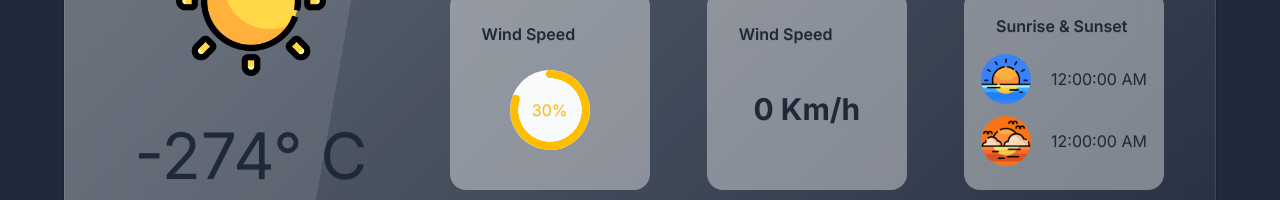
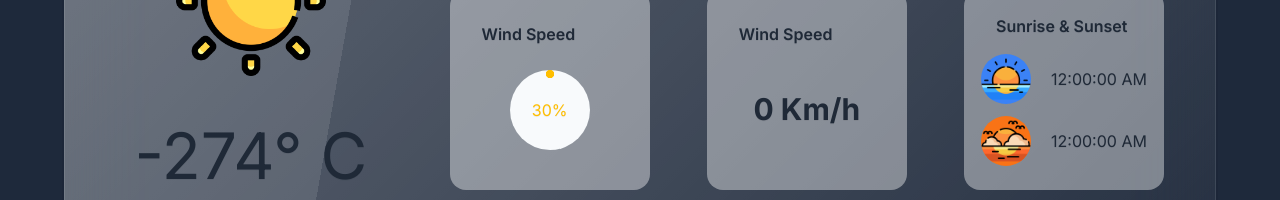
Before and after one commit to Sreejith-10/weather-app-next, a Next.js app: page / in a window 1280 px wide. Shown: the part 234-434 px from the top of the page. Built offline with nearby package versions, Linux system fonts and the light colour scheme; no server answers.

Commit message:
api added

```diff
--- a/src/components/WeatherReport/UVIndex.tsx
+++ b/src/components/WeatherReport/UVIndex.tsx
@@ -1,10 +1,8 @@
-// eslint-disable-next-line @typescript-eslint/ban-ts-comment
-// @ts-nocheck
 
 const UVIndex = () => {
-	const styles = {
-		"--value": 80,
-	};
+	// const styles = {
+	// 	"--value": 80,
+	// };
 	return (
 		<div className="bg-[rgba(255,255,255,.4)] w-[250px] h-auto sm:w-full sm:h-auto xls:w-[200px] lg:w-[180px] max-h-[200px] rounded-[1rem]">
 			<div className="card-body h-auto flex items-center justify-start">
@@ -15,7 +13,8 @@ const UVIndex = () => {
 					<div
 						className="radial-progress w-20 h-20 bg-slate-50 text-warning border-primary "
 						role="progressbar"
-						style={styles}>
+						// style={styles}
+						>
 						30%
 					</div>
 				</div>
```
